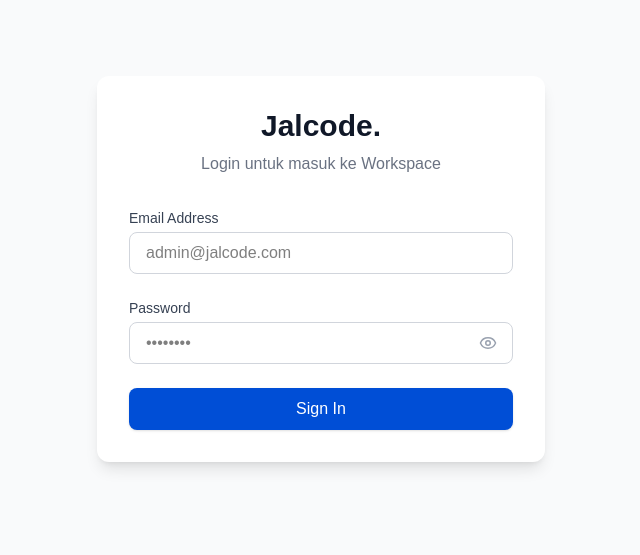
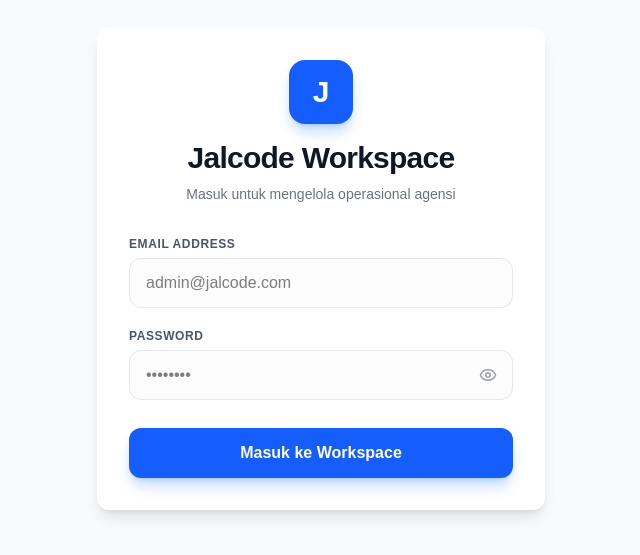
Before and after one commit to mhammdalwii/jalcode-workspace, a Next.js app in the folder frontend/: page /login in a window 1280 px wide. Shown: the part 131-686 px from the top of the page, without its empty margins (319-959 px from the left). Built offline with nearby package versions, Linux system fonts and the light colour scheme.

Commit message:
memperbaiki loading login

```diff
--- a/frontend/src/app/login/page.tsx
+++ b/frontend/src/app/login/page.tsx
@@ -1,12 +1,10 @@
 "use client";
 
 import { useState } from "react";
-import { useRouter } from "next/navigation";
 import Cookies from "js-cookie";
 import { Eye, EyeOff } from "lucide-react";
 
 export default function LoginPage() {
-  const router = useRouter();
   const [email, setEmail] = useState("");
   const [password, setPassword] = useState("");
   const [error, setError] = useState("");
@@ -19,7 +17,6 @@ export default function LoginPage() {
     setError("");
 
     try {
-      // Menembak API Golang kita
       const res = await fetch(`${process.env.NEXT_PUBLIC_API_URL}/api/auth/login`, {
         method: "POST",
         headers: { "Content-Type": "application/json" },
@@ -32,16 +29,15 @@ export default function LoginPage() {
         throw new Error(data.error || "Gagal login, periksa kembali email & password!");
       }
 
-      // Jika sukses, simpan Token JWT ke Cookies (berlaku 1 hari)
       Cookies.set("token", data.token, { expires: 1 / 24 });
+      Cookies.set("refresh_token", data.refresh_token, { expires: 7 });
       Cookies.set("role", data.user.role, { expires: 1 });
 
-      // Arahkan user ke halaman dashboard utama
-      router.push("/dashboard");
+      window.location.href = "/dashboard";
+
       // eslint-disable-next-line @typescript-eslint/no-explicit-any
     } catch (err: any) {
       setError(err.message);
-    } finally {
       setIsLoading(false);
     }
   };
@@ -50,35 +46,34 @@ export default function LoginPage() {
     <div className="min-h-screen flex items-center justify-center bg-gray-50">
       <div className="max-w-md w-full p-8 bg-white rounded-xl shadow-lg">
         <div className="text-center mb-8">
-          <h1 className="text-3xl font-bold text-gray-900">Jalcode.</h1>
-          <p className="text-gray-500 mt-2">Login untuk masuk ke Workspace</p>
+          <div className="w-16 h-16 bg-blue-600 rounded-2xl flex items-center justify-center font-bold text-white text-3xl mx-auto mb-4 shadow-lg shadow-blue-500/30">J</div>
+          <h1 className="text-3xl font-bold text-gray-900 tracking-tight">Jalcode Workspace</h1>
+          <p className="text-gray-500 mt-2 text-sm">Masuk untuk mengelola operasional agensi</p>
         </div>
 
-        {/* Tampilkan pesan error jika login gagal */}
-        {error && <div className="mb-4 p-3 bg-red-100 text-red-600 text-sm rounded-lg text-center">{error}</div>}
+        {error && <div className="mb-6 p-3 bg-red-50 border border-red-100 text-red-600 text-sm rounded-lg text-center font-medium animate-in fade-in">{error}</div>}
 
-        <form onSubmit={handleLogin} className="space-y-6">
+        <form onSubmit={handleLogin} className="space-y-5">
           <div>
-            <label className="block text-sm font-medium text-gray-700">Email Address</label>
+            <label className="block text-xs font-bold text-gray-600 uppercase tracking-wider mb-1.5">Email Address</label>
             <input
               type="email"
               value={email}
               onChange={(e) => setEmail(e.target.value)}
-              className="mt-1 block w-full px-4 py-2 border border-gray-300 rounded-lg focus:ring-blue-500 focus:border-blue-500 text-black"
+              className="block w-full px-4 py-3 border border-gray-200 rounded-xl focus:ring-2 focus:ring-blue-500 focus:border-blue-500 text-black outline-none transition-all bg-gray-50/50 focus:bg-white"
               placeholder="admin@jalcode.com"
               required
             />
           </div>
 
           <div>
-            <label className="block text-sm font-medium text-gray-700">Password</label>
-            {/* Wrapper relative untuk menampung tombol icon */}
-            <div className="relative mt-1">
+            <label className="block text-xs font-bold text-gray-600 uppercase tracking-wider mb-1.5">Password</label>
+            <div className="relative">
               <input
                 type={showPassword ? "text" : "password"}
                 value={password}
                 onChange={(e) => setPassword(e.target.value)}
-                className="block w-full px-4 py-2 border border-gray-300 rounded-lg focus:ring-blue-500 focus:border-blue-500 text-black pr-12"
+                className="block w-full px-4 py-3 border border-gray-200 rounded-xl focus:ring-2 focus:ring-blue-500 focus:border-blue-500 text-black pr-12 outline-none transition-all bg-gray-50/50 focus:bg-white"
                 placeholder="••••••••"
                 required
               />
@@ -88,13 +83,25 @@ export default function LoginPage() {
             </div>
           </div>
 
-          <button
-            type="submit"
-            disabled={isLoading}
-            className="w-full py-2 px-4 border border-transparent rounded-lg shadow-sm text-white bg-primary hover:bg-primary-dark focus:outline-none focus:ring-2 focus:ring-offset-2 focus:ring-blue-500 disabled:opacity-50 transition-all"
-          >
-            {isLoading ? "Memverifikasi..." : "Sign In"}
-          </button>
+          <div className="pt-2">
+            <button
+              type="submit"
+              disabled={isLoading}
+              className="w-full py-3 px-4 border border-transparent rounded-xl shadow-lg shadow-blue-500/30 text-white font-bold bg-blue-600 hover:bg-blue-700 focus:outline-none focus:ring-2 focus:ring-offset-2 focus:ring-blue-500 disabled:opacity-70 transition-all flex justify-center items-center gap-2"
+            >
+              {isLoading ? (
+                <>
+                  <svg className="animate-spin h-5 w-5 text-white" xmlns="http://www.w3.org/2000/svg" fill="none" viewBox="0 0 24 24">
+                    <circle className="opacity-25" cx="12" cy="12" r="10" stroke="currentColor" strokeWidth="4"></circle>
+                    <path className="opacity-75" fill="currentColor" d="M4 12a8 8 0 018-8V0C5.373 0 0 5.373 0 12h4zm2 5.291A7.962 7.962 0 014 12H0c0 3.042 1.135 5.824 3 7.938l3-2.647z"></path>
+                  </svg>
+                  Memverifikasi...
+                </>
+              ) : (
+                "Masuk ke Workspace"
+              )}
+            </button>
+          </div>
         </form>
       </div>
     </div>
```
